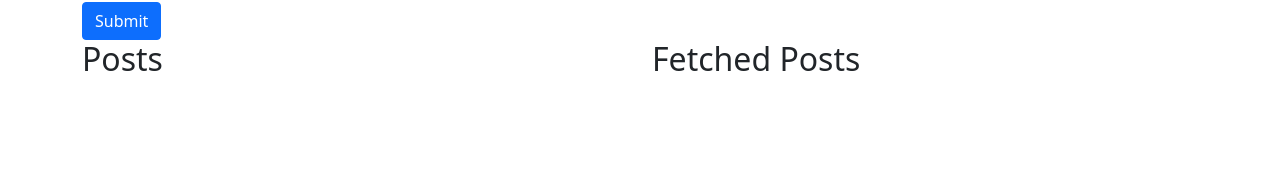
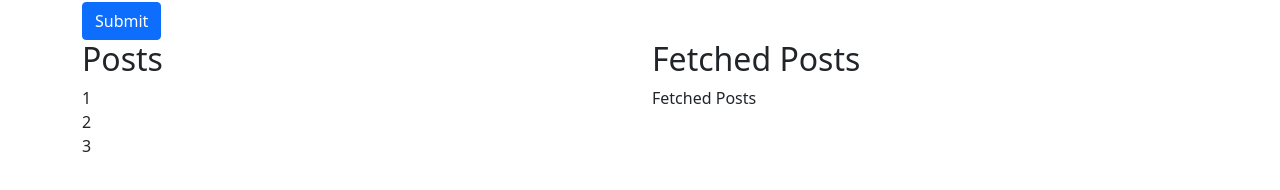
Before and after one commit to Stepan-Ne/react-redux, a React (Create React App) app: page / in a window 1280 px wide. Shown: the part 124-314 px from the top of the page. Built offline with nearby package versions, Linux system fonts and the light colour scheme.

Commit message:
finished base structure of app

```diff
--- a/src/App.js
+++ b/src/App.js
@@ -1,5 +1,7 @@
 import React from 'react';
 import PostForm from './Components/PostForm';
+import Posts from './Components/Posts';
+import FetchedPosts from './Components/FetchedPosts';
 function App() {
   return (
     <div className='container pt-3'>
@@ -12,9 +14,11 @@ function App() {
       <div className='row'>
         <div className='col'>
           <h2>Posts</h2>
+          <Posts listPosts={[1, 2, 3]}/>
         </div>
         <div className='col'>
           <h2>Fetched Posts</h2>
+          <FetchedPosts />
         </div>
       </div>
     </div>
--- /dev/null
+++ b/src/Components/FetchedPosts.jsx
@@ -0,0 +1,11 @@
+import React from 'react';
+
+function FetchedPosts() {
+    return (
+        <div>
+            Fetched Posts
+        </div>
+    )
+}
+
+export default FetchedPosts;
--- /dev/null
+++ b/src/Components/Post.jsx
@@ -0,0 +1,12 @@
+import { findByTitle } from '@testing-library/react'
+import React from 'react'
+
+function Post({ title }) {
+    return (
+        <div>
+            {title}
+        </div>
+    )
+}
+
+export default Post
--- a/src/Components/PostForm.jsx
+++ b/src/Components/PostForm.jsx
@@ -1,10 +1,12 @@
 import React, { Component } from 'react';
 
 export default class PostForm extends Component {
+
   constructor(props) {
     super(props);
     this.state = { value: '' };
   }
+  // Handlers
   handleSubmit = (e) => {
     e.preventDefault();
     console.log(this.state.value);
@@ -13,6 +15,7 @@ export default class PostForm extends Component {
   handleChange = (e) => {
     this.setState({value: e.target.value});
   };
+  // JSX
   render() {
     return (
       <form onSubmit={this.handleSubmit}>
--- /dev/null
+++ b/src/Components/Posts.jsx
@@ -0,0 +1,14 @@
+import React from 'react';
+import Post from './Post';
+
+function Posts({ listPosts }) {
+    return (
+        <div>
+            {listPosts.map(p => {
+                return <Post key={p} title={p}/>
+            })}
+        </div>
+    )
+}
+
+export default Posts;
```
